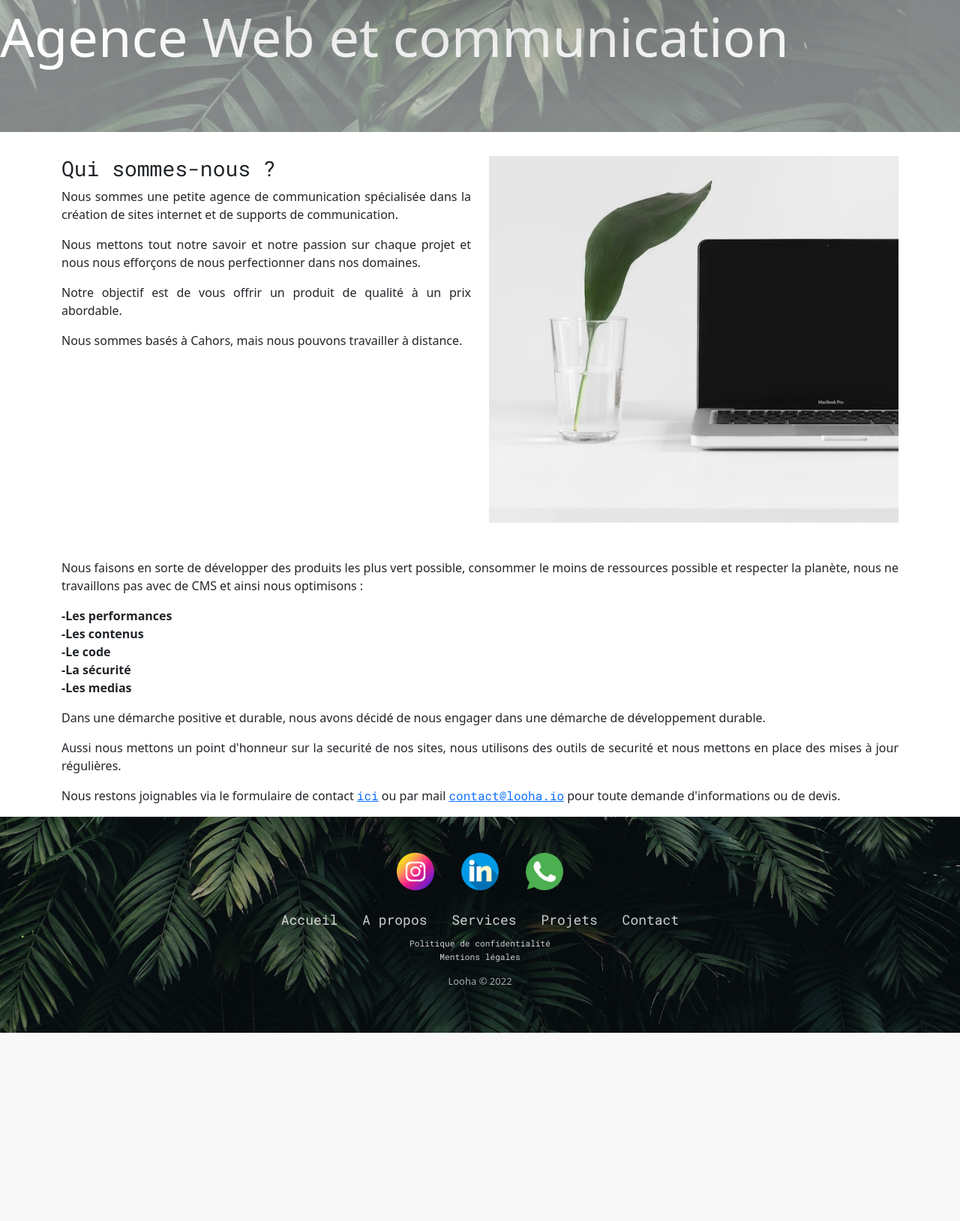
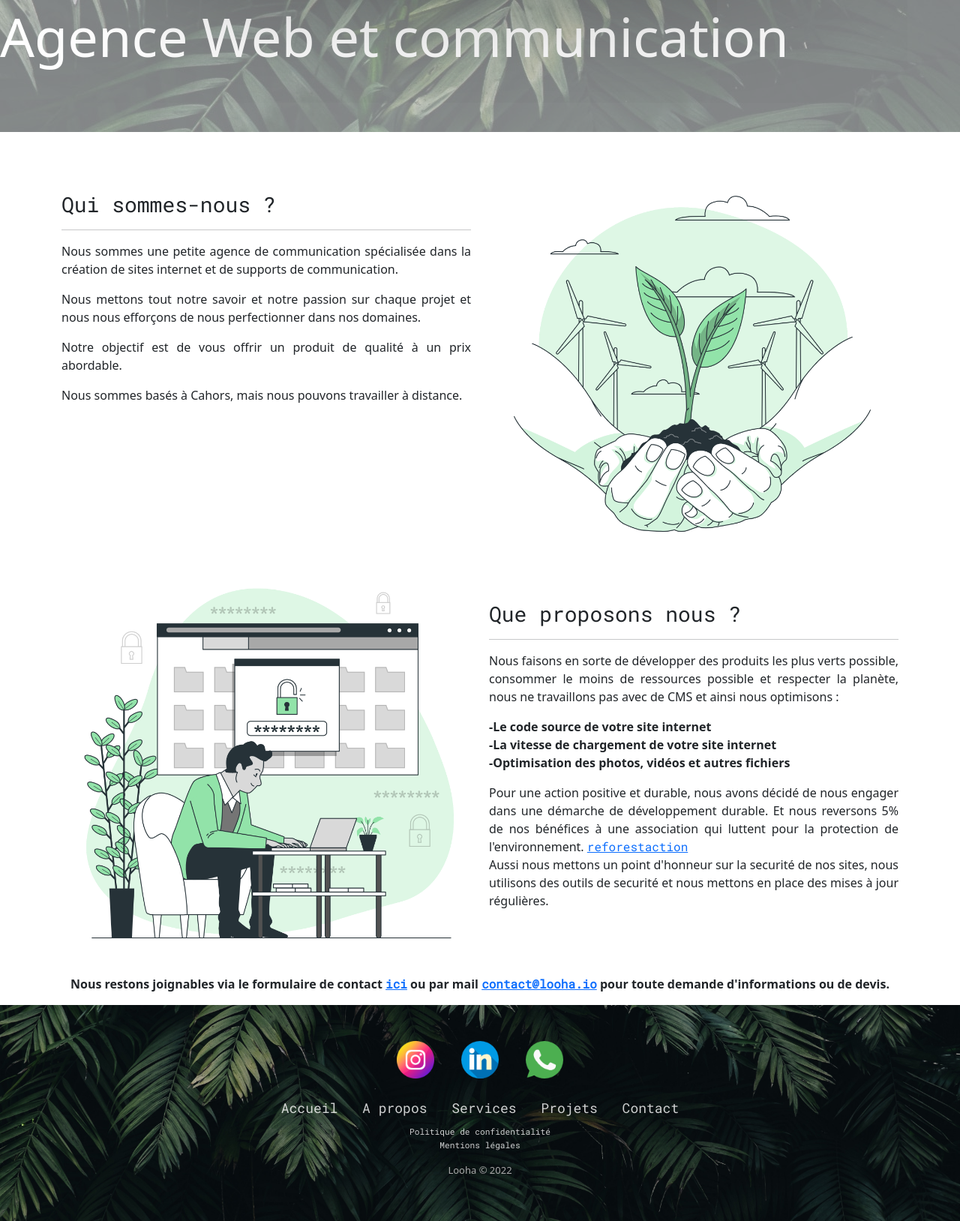
Before and after one commit to Akcel77/haloo, a Symfony app: template templates/about/index.html.twig in a window 1280 px wide. Shown: the part 624-2252 px from the top of the page at 75% size. Before the commit the page ends 2001 px from the top, so only its background shows below. Run offline with Twig, Linux system fonts and the light colour scheme; the template is opened without the code that fills it, so the values that code supplies are empty; some libraries are stand-ins or nearby versions.

Commit message:
update about

```diff
--- a/templates/about/index.html.twig
+++ b/templates/about/index.html.twig
@@ -5,46 +5,49 @@
 {% block body %}
     <div class="container mx-auto">
         <div class="row">
-            <div class="col-md-6 col-12">
+            <div class="col-md-6 col-12 mt-5">
                 <h3>Qui sommes-nous ?</h3>
+                <hr>
                 <p>Nous sommes une petite agence de communication spécialisée dans la création de sites internet et de supports de communication.</p>
                 <p>Nous mettons tout notre savoir et notre passion sur chaque projet et nous nous efforçons de nous perfectionner dans nos domaines.</p>
                 <p>Notre objectif est de vous offrir un produit de qualité à un prix abordable.</p>
                 <p>Nous sommes basés à Cahors, mais nous pouvons travailler à distance.</p>
             </div>
-            <div class="col-md-6">
-                <img src="{{ asset('assets/img/green.jpg') }}" class="img-fluid" alt="ecran oridnateur portable et feuille dans un verre d'eau">
+            <div class="col-md-6 my-auto">
+                <img src="{{ asset('assets/img/Environment-bro.png') }}" class="img-fluid" alt="ecran oridnateur portable et feuille dans un verre d'eau">
             </div>
 
         </div>
 
-
-        <div class="col-12 mt-5">
+        <div class="row">
+            <div class="col-md-6  my-auto">
+                <img src="{{ asset('assets/img/secur.png') }}" class="img-fluid" alt="Story BD securite">
+            </div>
+            <div class="col-md-6 col-12 mt-5">
+                <h3>Que proposons nous ?</h3>
+                <hr>
                 <p>
-                Nous faisons en sorte de développer des produits les plus vert possible, consommer le moins de ressources possible et respecter la planète, nous ne travaillons pas avec de CMS et ainsi nous optimisons :
+                    Nous faisons en sorte de développer des produits les plus verts possible, consommer le moins de ressources possible et respecter la planète, nous ne travaillons pas avec de CMS et ainsi nous optimisons :
                 </p>
                 <p> <strong>
-                -Les performances
-                <br>
-                -Les contenus
-                <br>
-                -Le code
-                <br>
-                -La sécurité
-                <br>
-                -Les medias</p>
+                        -Le code source de votre site internet <br>
+                        -La vitesse de chargement de votre site internet <br>
+                        -Optimisation des photos, vidéos et autres fichiers <br>
                 </strong>
                 <p>
-                Dans une démarche positive et durable, nous avons décidé de nous engager dans une démarche de développement durable.
+                    Pour une action positive et durable, nous avons décidé de nous engager dans une démarche de développement durable. Et nous reversons 5% de nos bénéfices à une association qui luttent pour la protection de l'environnement.
+                    <a href="https://www.reforestaction.com/">reforestaction</a>
+                    <br>
+                    Aussi nous mettons un point d'honneur sur la securité de nos sites, nous utilisons des outils de securité et nous mettons en place des mises à jour régulières.
                 </p>
             </div>
-        <div class="col-12">
-            <p>
-                Aussi nous mettons un point d'honneur sur la securité de nos sites, nous utilisons des outils de securité et nous mettons en place des mises à jour régulières.
-            </p>
-            <p>Nous restons joignables via le formulaire de contact <a href="https://looha.io/contact">ici</a> ou par mail
+        </div>
+
+        <div class="col-12 mx-auto ">
+
+            <p class="text-center"> <strong>Nous restons joignables via le formulaire de contact <a href="https://looha.io/contact">ici</a> ou par mail
                 <a href="mailto:contact@looha.io">contact@looha.io</a>
-                pour toute demande d'informations ou de devis.</p>
+                pour toute demande d'informations ou de devis. </strong></p>
 
 
         </div>
```
Lines whose indentation alone changed are shown as unchanged.
